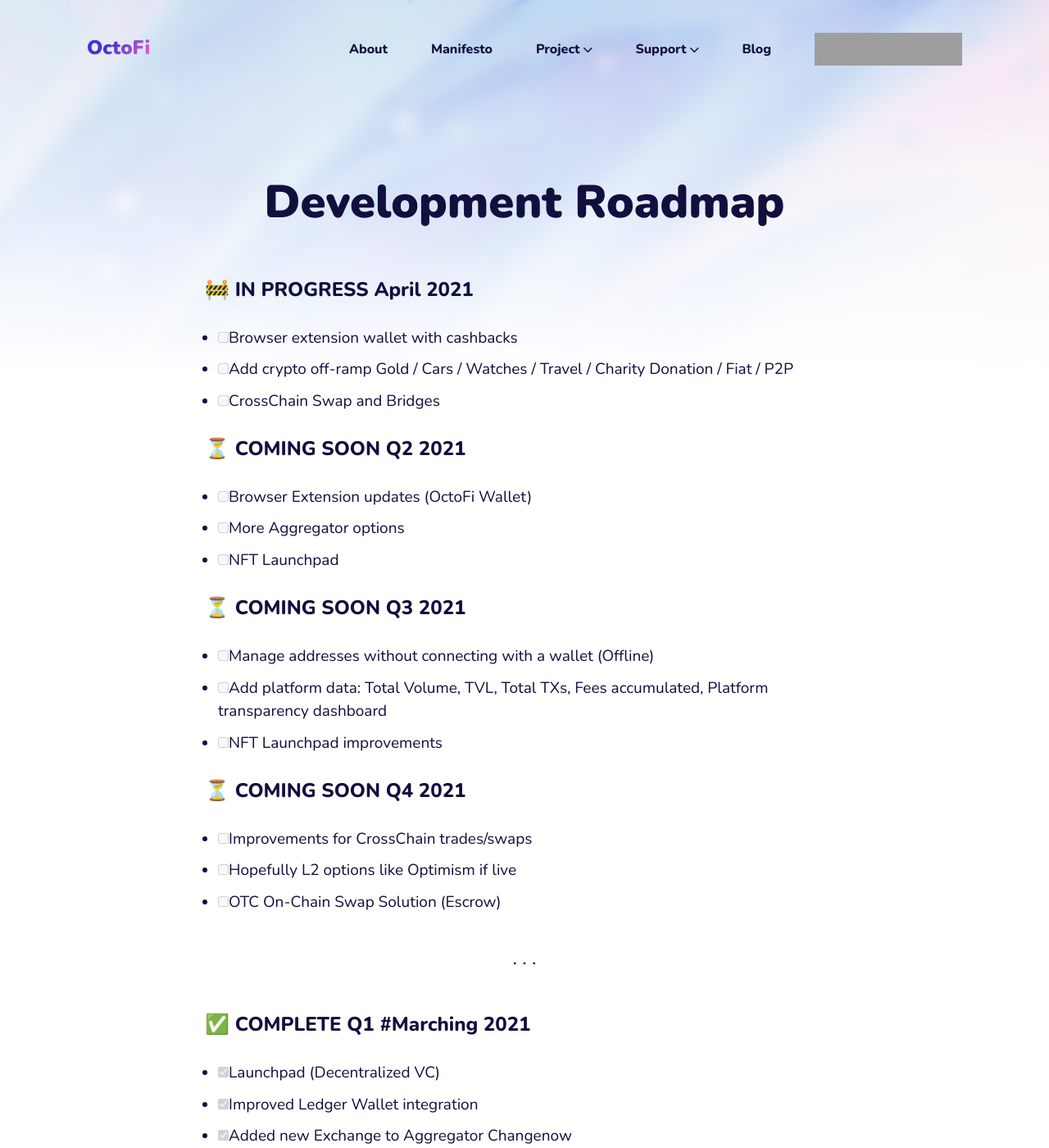
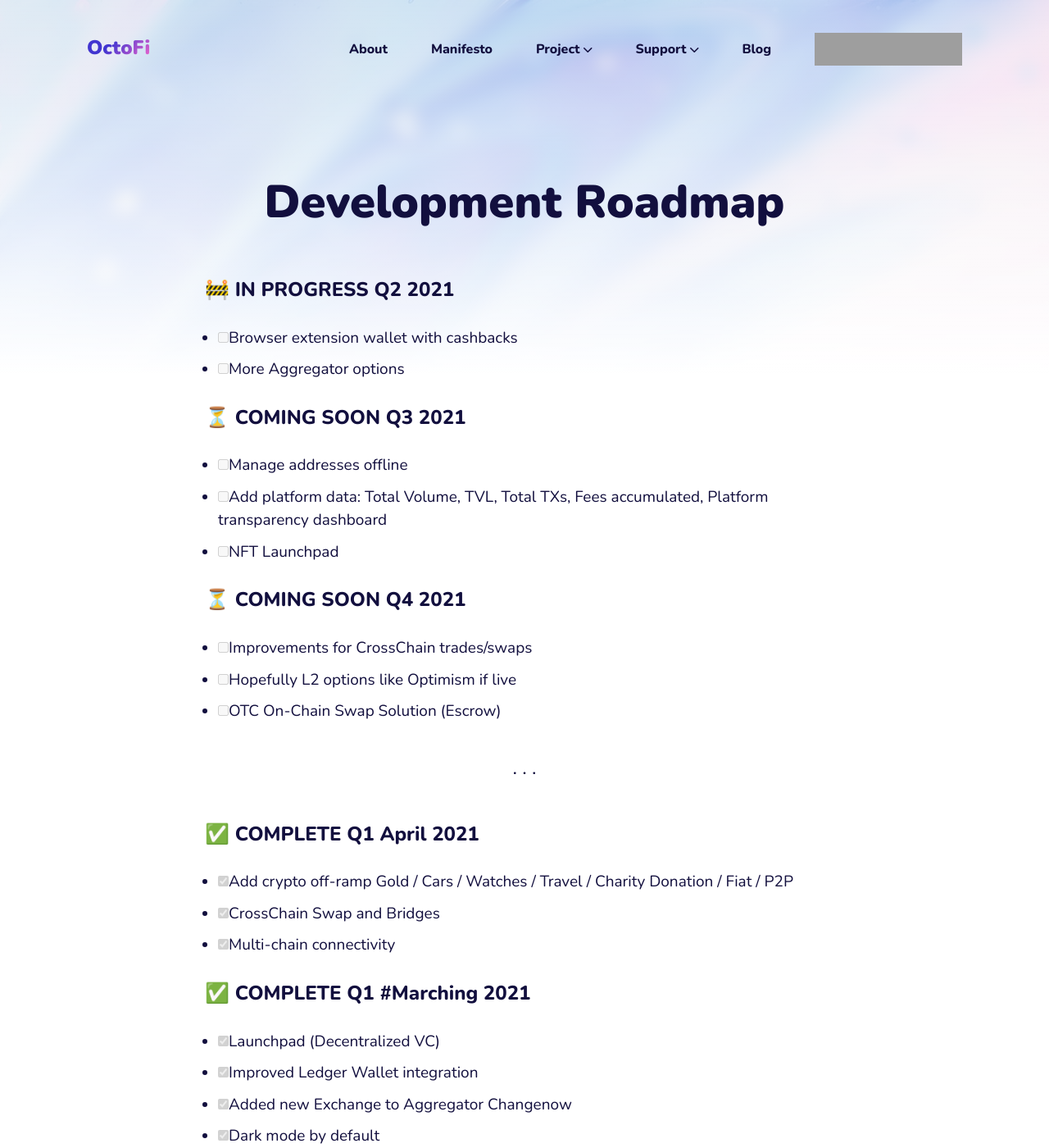
Before and after one commit to OctoFi/octodotfi, a Jekyll site: the page built from _pages/roadmap.md, in a window 1280 px wide and 1400 px high. Shown: the whole window at 82% size. Built offline with Jekyll 4.4.1, drawn with Linux system fonts in a browser that asks for light colours; grey boxes are pictures that could not be loaded.

Commit message:
update roadmap

```diff
--- a/_pages/roadmap.md
+++ b/_pages/roadmap.md
@@ -4,23 +4,16 @@
 image:
 ---
 
-### 🚧 IN PROGRESS April 2021
+### 🚧 IN PROGRESS Q2 2021
 
 - [ ] Browser extension wallet with cashbacks
-- [ ] Add crypto off-ramp Gold / Cars / Watches / Travel / Charity Donation / Fiat / P2P
-- [ ] CrossChain Swap and Bridges
-
-### ⏳ COMING SOON Q2 2021
-
-- [ ] Browser Extension updates (OctoFi Wallet)
 - [ ] More Aggregator options
-- [ ] NFT Launchpad
 
 ### ⏳ COMING SOON Q3 2021
 
-- [ ] Manage addresses without connecting with a wallet (Offline)
+- [ ] Manage addresses offline
 - [ ] Add platform data: Total Volume, TVL, Total TXs, Fees accumulated, Platform transparency dashboard
-- [ ] NFT Launchpad improvements
+- [ ] NFT Launchpad
 
 ### ⏳ COMING SOON Q4 2021
 
@@ -29,6 +22,12 @@
 - [ ] OTC On-Chain Swap Solution (Escrow)
 
 ***
+
+### ✅ COMPLETE Q1 April 2021
+
+- [x] Add crypto off-ramp Gold / Cars / Watches / Travel / Charity Donation / Fiat / P2P
+- [x] CrossChain Swap and Bridges
+- [x] Multi-chain connectivity
 
 ### ✅ COMPLETE Q1 \#Marching 2021
 
```
